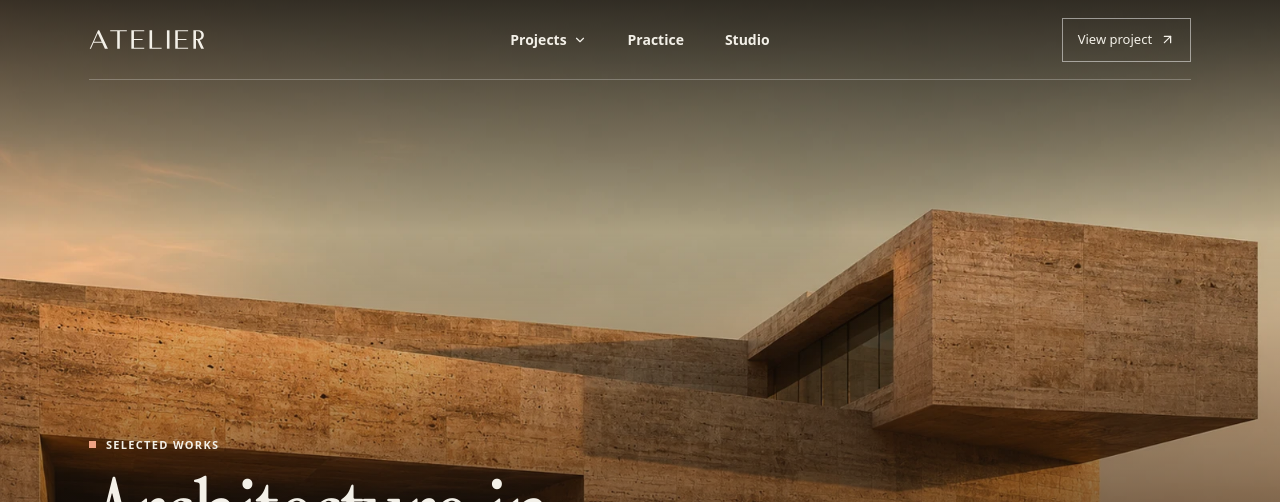
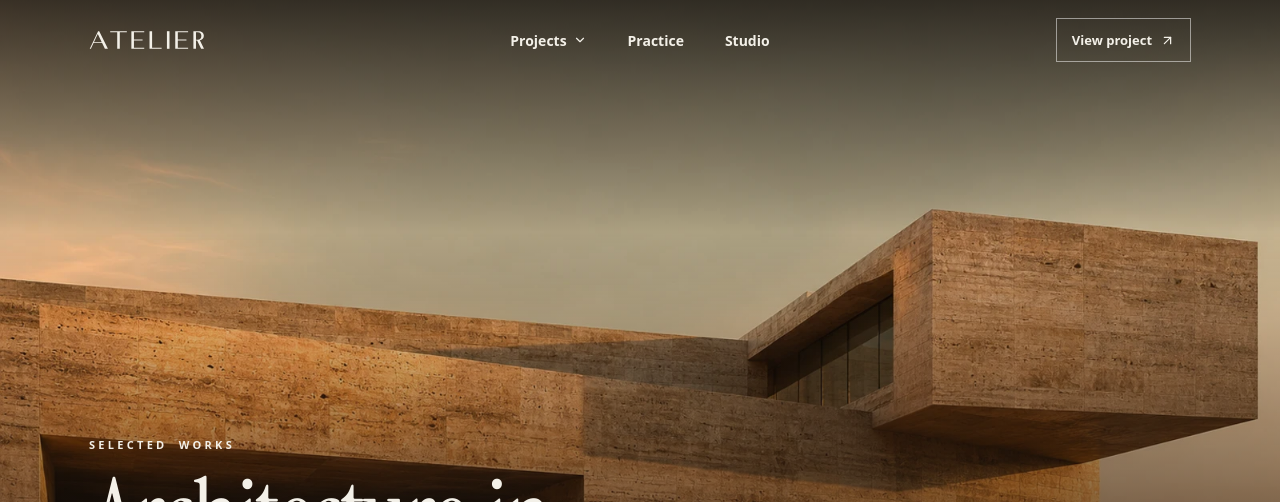
Before and after one commit to dennypratama194/motion-showcase-lab, a Next.js app: page / in a window 1280 px wide. Shown: the top 502 px of the page. Built offline with nearby package versions, Linux system fonts and the light colour scheme.

Commit message:
Polish the ATELIER header and add a favicon

```diff
--- a/app/globals.css
+++ b/app/globals.css
@@ -22,7 +22,7 @@ a, button { -webkit-tap-highlight-color: transparent; }
 .micro { font: 600 11px/1.4 var(--font-body); letter-spacing: .12em; text-transform: uppercase; }
 .marker { display: inline-block; width: 7px; height: 7px; background: var(--accent); flex: none; }
 .site-header { position: absolute; z-index: 2; inset: 0 0 auto; color: var(--paper); }
-.header-inner { min-height: 80px; display: grid; grid-template-columns: 1fr auto 1fr; align-items: center; gap: 16px; border-bottom: 1px solid #ffffff40; }
+.header-inner { min-height: 80px; display: grid; grid-template-columns: 1fr auto 1fr; align-items: center; gap: 16px; }
 .brand { justify-self: start; display: inline-flex; align-items: center; min-height: 44px; }
 .brand img { display: block; width: clamp(104px, 9vw, 136px); height: auto; }
 .header-menu { display: flex; align-items: center; gap: clamp(16px, 3.2vw, 48px); font-size: 14px; font-weight: 600; }
@@ -30,7 +30,7 @@ a, button { -webkit-tap-highlight-color: transparent; }
 .header-menu a:hover, .index-button:hover { text-decoration: underline; text-underline-offset: 5px; }
 .index-button svg { transition: transform .25s; }
 .index-button[aria-expanded=true] svg { transform: rotate(180deg); }
-.header-cta { justify-self: end; display: inline-flex; align-items: center; justify-content: center; gap: 8px; min-height: 44px; padding-inline: 15px; border: 1px solid #ffffff80; font: 500 13px/1 var(--font-body); white-space: nowrap; transition: background .2s, color .2s; }
+.header-cta { justify-self: end; display: inline-flex; align-items: center; justify-content: center; gap: 8px; min-height: 44px; padding-inline: 15px; border: 1px solid #ffffff80; font: 650 13px/1 var(--font-body); white-space: nowrap; transition: background .2s, color .2s; }
 .header-cta:hover, .caption-arrows button:hover { background: var(--paper); color: var(--ink); }
 .site-header :focus-visible, #work :focus-visible { outline-color: var(--paper); }
 #work { position: relative; isolation: isolate; min-height: max(620px, 100svh); display: flex; flex-direction: column; justify-content: end; padding-top: 115px; color: var(--paper); background: #342c23; }
@@ -38,8 +38,7 @@ a, button { -webkit-tap-highlight-color: transparent; }
 .hero-mask::after { position: absolute; inset: 0; content: ""; background: linear-gradient(180deg, rgb(20 16 12 / .78), transparent 29%, rgb(20 16 12 / .13) 40%, rgb(20 16 12 / .72) 77%, rgb(20 16 12 / .92)); }
 .hero-image, .preview-crop img { width: 100%; height: 100%; display: block; object-fit: cover; object-position: center 55%; }
 .hero-heading { padding-block: 0 clamp(24px, 5svh, 52px); }
-.eyebrow { display: flex; align-items: center; gap: 10px; }
-.eyebrow .marker { background: #efa384; }
+.eyebrow { letter-spacing: .3em; word-spacing: .45em; }
 .index-grid, .detail-section { display: grid; grid-template-columns: repeat(12, minmax(0, 1fr)); gap: var(--gutter); }
 h1 { margin: 16px 0 0; font: 400 clamp(50px, 7.85vw, 113px)/.9 var(--font-display); letter-spacing: -.035em; }
 .headline-line { display: flex; column-gap: .19em; }
--- a/app/page.js
+++ b/app/page.js
@@ -164,7 +164,7 @@ export default function Home() {
             <img className="hero-image" src={active.image} alt={active.alt} fetchPriority="high" />
           </div>
           <div className="frame hero-heading">
-            <p className="eyebrow micro intro-detail"><span className="marker" /> Selected Works</p>
+            <p className="micro eyebrow intro-detail">Selected Works</p>
             <h1 aria-label="Architecture in its quietest form.">
               <span className="headline-line" aria-hidden="true">{words.slice(0, 2).map((word) => <span className="word-mask" key={word}><span className="hero-word">{word}</span></span>)}</span>
               <span className="headline-line" aria-hidden="true">{words.slice(2).map((word) => <span className="word-mask" key={word}><span className={`hero-word ${word === 'quietest' ? 'italic-word' : ''}`}>{word}</span></span>)}</span>
```
Also changed, not shown: app/icon.svg (added).
